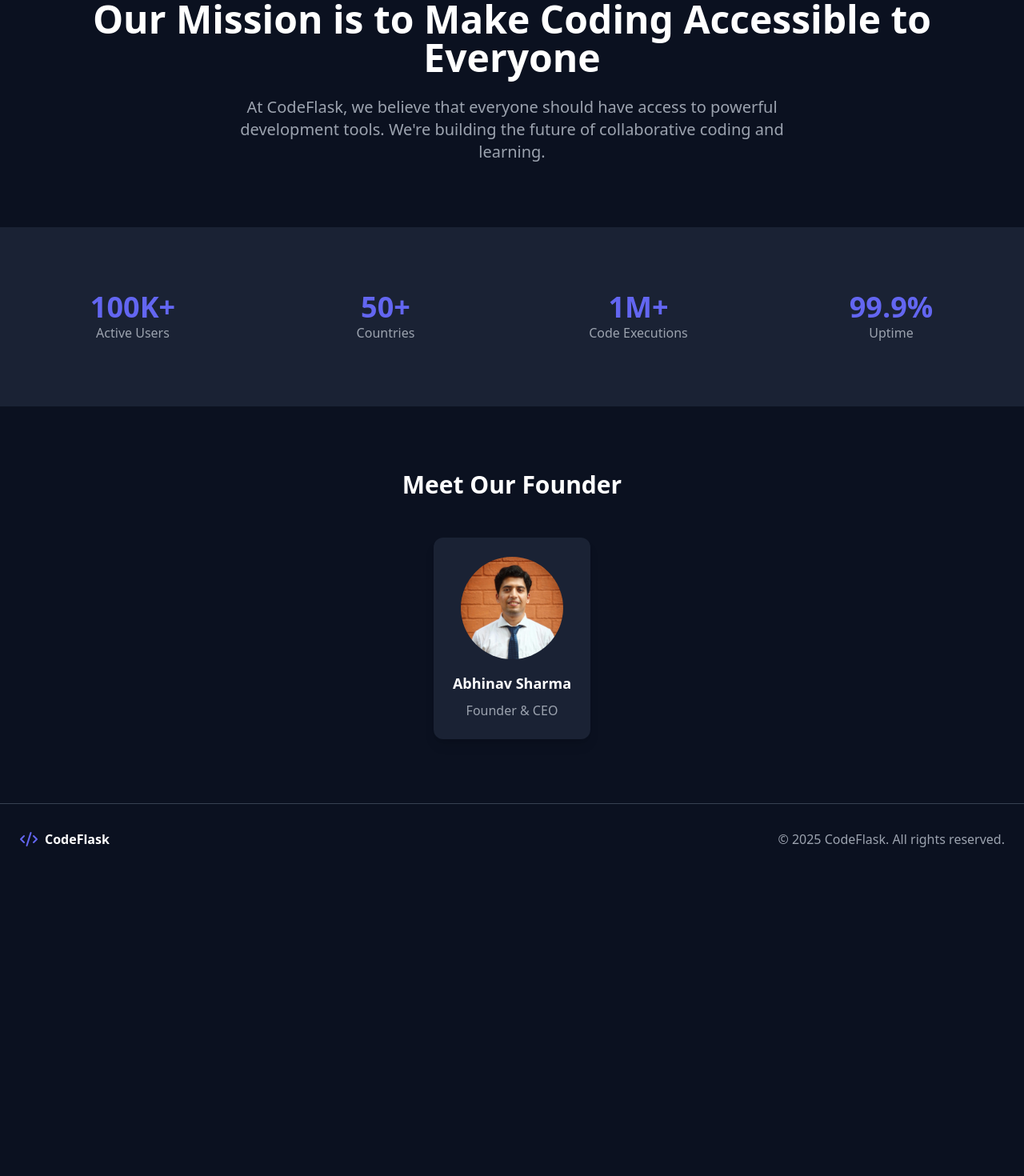
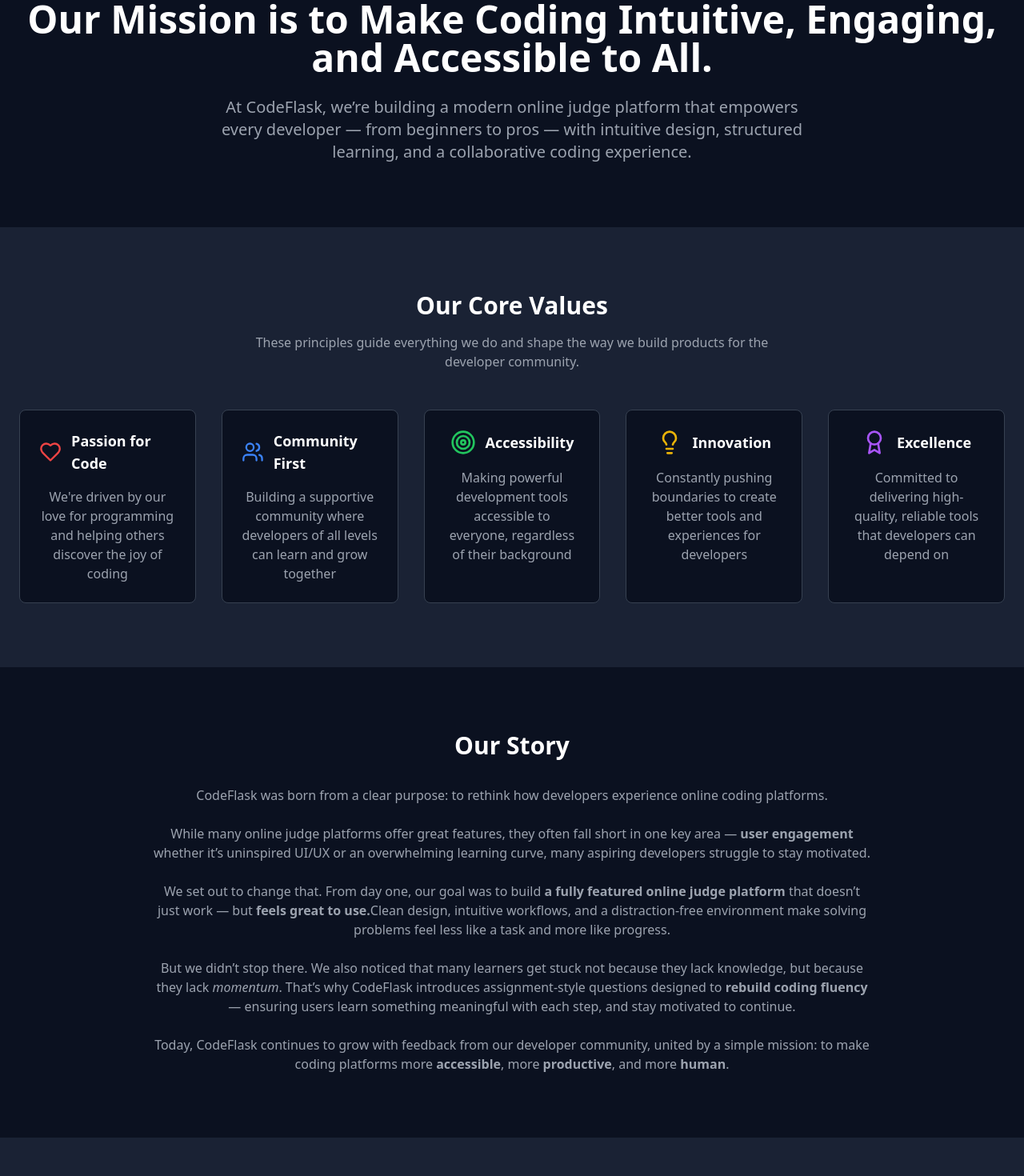
Before and after one commit to Abhish3341/CODE-FLASK, a React (Vite) app in the folder Frontend/: page /about in a window 1280 px wide. Shown: the part 80-1550 px from the top of the page at 80% size. Before the commit the page ends 1173 px from the top, so only its background shows below. Built offline with nearby package versions, Linux system fonts and the light colour scheme; no server answers.

Commit message:
changes made to About and Features pages

```diff
--- a/Frontend/src/pages/About.tsx
+++ b/Frontend/src/pages/About.tsx
@@ -1,23 +1,45 @@
 import React from "react";
-import { Code2 } from "lucide-react";
+import { Code2, Heart, Target, Users, Lightbulb, Award } from "lucide-react";
 import { Link } from "react-router-dom";
 
 const CodeFlaskLogo = "/codeflask.svg";
 
 const About = () => {
-  const stats = [
-    { number: "100K+", label: "Active Users" },
-    { number: "50+", label: "Countries" },
-    { number: "1M+", label: "Code Executions" },
-    { number: "99.9%", label: "Uptime" },
+  const values = [
+    {
+      icon: <Heart className="w-8 h-8 text-red-500" />,
+      title: "Passion for Code",
+      description: "We're driven by our love for programming and helping others discover the joy of coding"
+    },
+    {
+      icon: <Users className="w-8 h-8 text-blue-500" />,
+      title: "Community First",
+      description: "Building a supportive community where developers of all levels can learn and grow together"
+    },
+    {
+      icon: <Target className="w-8 h-8 text-green-500" />,
+      title: "Accessibility",
+      description: "Making powerful development tools accessible to everyone, regardless of their background"
+    },
+    {
+      icon: <Lightbulb className="w-8 h-8 text-yellow-500" />,
+      title: "Innovation",
+      description: "Constantly pushing boundaries to create better tools and experiences for developers"
+    },
+    {
+      icon: <Award className="w-8 h-8 text-purple-500" />,
+      title: "Excellence",
+      description: "Committed to delivering high-quality, reliable tools that developers can depend on"
+    },
+
   ];
 
   const team = [
     {
       name: "Abhinav Sharma",
       role: "Founder & CEO",
-      image: "/founder.jpg", // Correct path to the image in the public folder
-      github: "https://github.com/Abhish3341", // GitHub profile link
+      image: "/founder.jpg",
+      github: "https://github.com/Abhish3341",
     },
   ];
 
@@ -35,41 +57,80 @@
       {/* Hero Section */}
       <div className="container mx-auto px-6 py-20 text-center">
         <h1 className="text-4xl md:text-5xl font-bold mb-6">
-          Our Mission is to Make Coding Accessible to Everyone
+          Our Mission is to Make Coding Intuitive, Engaging, and Accessible to All.
         </h1>
         <p className="text-xl text-[var(--color-text-secondary)] max-w-3xl mx-auto">
-          At CodeFlask, we believe that everyone should have access to powerful development tools.
-          We're building the future of collaborative coding and learning.
+          At CodeFlask, we’re building a modern online judge platform that empowers every developer — from beginners to pros — with intuitive design, structured learning, and a collaborative coding experience.
         </p>
       </div>
 
-      {/* Stats Section */}
+      {/* Values Section */}
       <div className="bg-[var(--color-bg-secondary)] py-20">
         <div className="container mx-auto px-6">
-          <div className="grid grid-cols-2 md:grid-cols-4 gap-8 text-center">
-            {stats.map((stat, index) => (
-              <div key={index}>
-                <div className="text-4xl font-bold text-indigo-500">{stat.number}</div>
-                <div className="text-[var(--color-text-secondary)]">{stat.label}</div>
+          <h2 className="text-3xl font-bold text-center mb-4">Our Core Values</h2>
+          <p className="text-center text-[var(--color-text-secondary)] text-x1 mb-12 max-w-2xl mx-auto">
+            These principles guide everything we do and shape the way we build products for the developer community.
+          </p>
+          <div className="grid grid-cols-1 sm:grid-cols-2 md:grid-cols-3 lg:grid-cols-5 gap-8 justify-items-center">
+            {values.map((value, index) => (
+              <div
+                key={index}
+                className="bg-[var(--color-bg-primary)] p-6 rounded-lg border border-[var(--color-border)] hover:shadow-lg transition-all duration-300 hover:scale-105 w-full max-w-xs flex flex-col items-center"
+              >
+                <div className="flex items-center gap-3 mb-4">
+                  {value.icon}
+                  <h3 className="text-lg font-semibold">{value.title}</h3>
+                </div>
+                <p className="text-[var(--color-text-secondary)] text-center">{value.description}</p>
               </div>
             ))}
           </div>
         </div>
       </div>
 
+      {/* Story Section */}
+<div className="py-20">
+  <div className="container mx-auto px-6">
+    <div className="max-w-4xl mx-auto text-center">
+      <h2 className="text-3xl font-bold mb-8">Our Story</h2>
+      <div className="prose prose-lg mx-auto text-[var(--color-text-secondary)]">
+        <p className="mb-6">
+          CodeFlask was born from a clear purpose: to rethink how developers experience online coding platforms.
+        </p>
+        <p className="mb-6">
+          While many online judge platforms offer great features, they often fall short in one key area — <strong>user engagement </strong>
+          whether it’s uninspired UI/UX or an overwhelming learning curve, many aspiring developers struggle to stay motivated.
+        </p>
+        <p className="mb-6">
+          We set out to change that. From day one, our goal was to build <strong>a fully featured online judge platform</strong> that doesn’t just work — but <strong>feels great to use.</strong>
+          Clean design, intuitive workflows, and a distraction-free environment make solving problems feel less like a task and more like progress.
+        </p>
+        <p className="mb-6">
+          But we didn’t stop there. We also noticed that many learners get stuck not because they lack knowledge, but because they lack <em>momentum</em>.
+          That’s why CodeFlask introduces assignment-style questions designed to <strong>rebuild coding fluency</strong> — ensuring users learn something meaningful with each step, and stay motivated to continue.
+        </p>
+        <p>
+          Today, CodeFlask continues to grow with feedback from our developer community, united by a simple mission: to make coding platforms more <strong>accessible</strong>, more <strong>productive</strong>, and more <strong>human</strong>.
+        </p>
+      </div>
+    </div>
+  </div>
+</div>
+
+
       {/* Founder Section */}
-      <div className="py-20 flex flex-col items-center">
+      <div className="py-20 flex flex-col items-center bg-[var(--color-bg-secondary)]">
         <h2 className="text-3xl font-bold text-center mb-12">Meet Our Founder</h2>
-        <div className="card p-6 text-center hover:shadow-lg transition-shadow bg-[var(--color-bg-secondary)]">
+        <div className="card p-6 text-center hover:shadow-lg transition-shadow bg-[var(--color-bg-primary)] rounded-lg border border-[var(--color-border)]">
           {/* Clickable Image */}
           <a
-            href={team[0].github} // GitHub profile link
+            href={team[0].github}
             target="_blank"
             rel="noopener noreferrer"
             className="block"
           >
             <img
-              src={team[0].image} // Using the correct path to the image
+              src={team[0].image}
               alt="Founder Image"
               className="w-32 h-32 rounded-full mx-auto mb-4 object-cover hover:opacity-80 transition-opacity"
             />
--- a/Frontend/src/pages/Features.tsx
+++ b/Frontend/src/pages/Features.tsx
@@ -36,11 +36,7 @@
       title: 'Version Control',
       description: 'Built-in version control helps you track changes and maintain different versions of your code. Never lose your work again.'
     },
-    {
-      icon: Layout,
-      title: 'Customizable Interface',
-      description: 'Personalize your coding environment with themes, and layout options that suit your workflow.'
-    },
+
     {
       icon: Code2,
       title: 'Debugging Tools',
```
